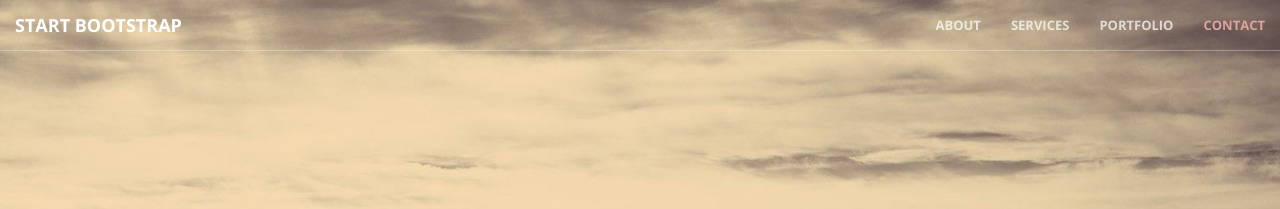
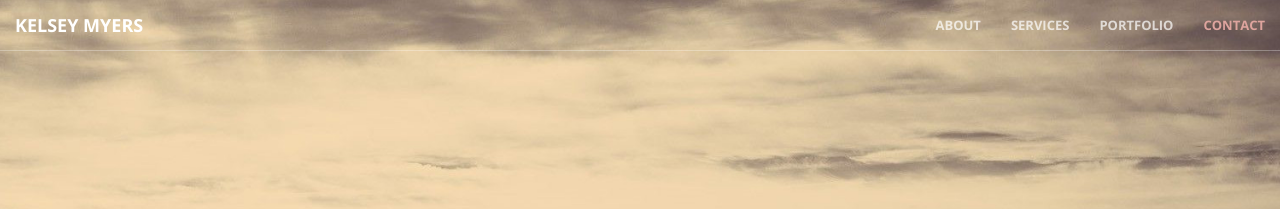
Before and after one commit to kelsey-myers/github-pages, a Jekyll site: the page built from index.html, in a window 1280 px wide. Shown: the top 209 px of the page. Built offline with Jekyll 4.4.1, drawn with Linux system fonts in a browser that asks for light colours.

Commit message:
Changes to navbar header

```diff
--- a/_includes/nav.html
+++ b/_includes/nav.html
@@ -8,7 +8,7 @@
                 <span class="icon-bar"></span>
                 <span class="icon-bar"></span>
             </button>
-            <a class="navbar-brand page-scroll" href="#page-top">Start Bootstrap</a>
+            <a class="navbar-brand page-scroll" href="#page-top">Kelsey Myers</a>
         </div>
 
         <!-- Collect the nav links, forms, and other content for toggling -->
```
